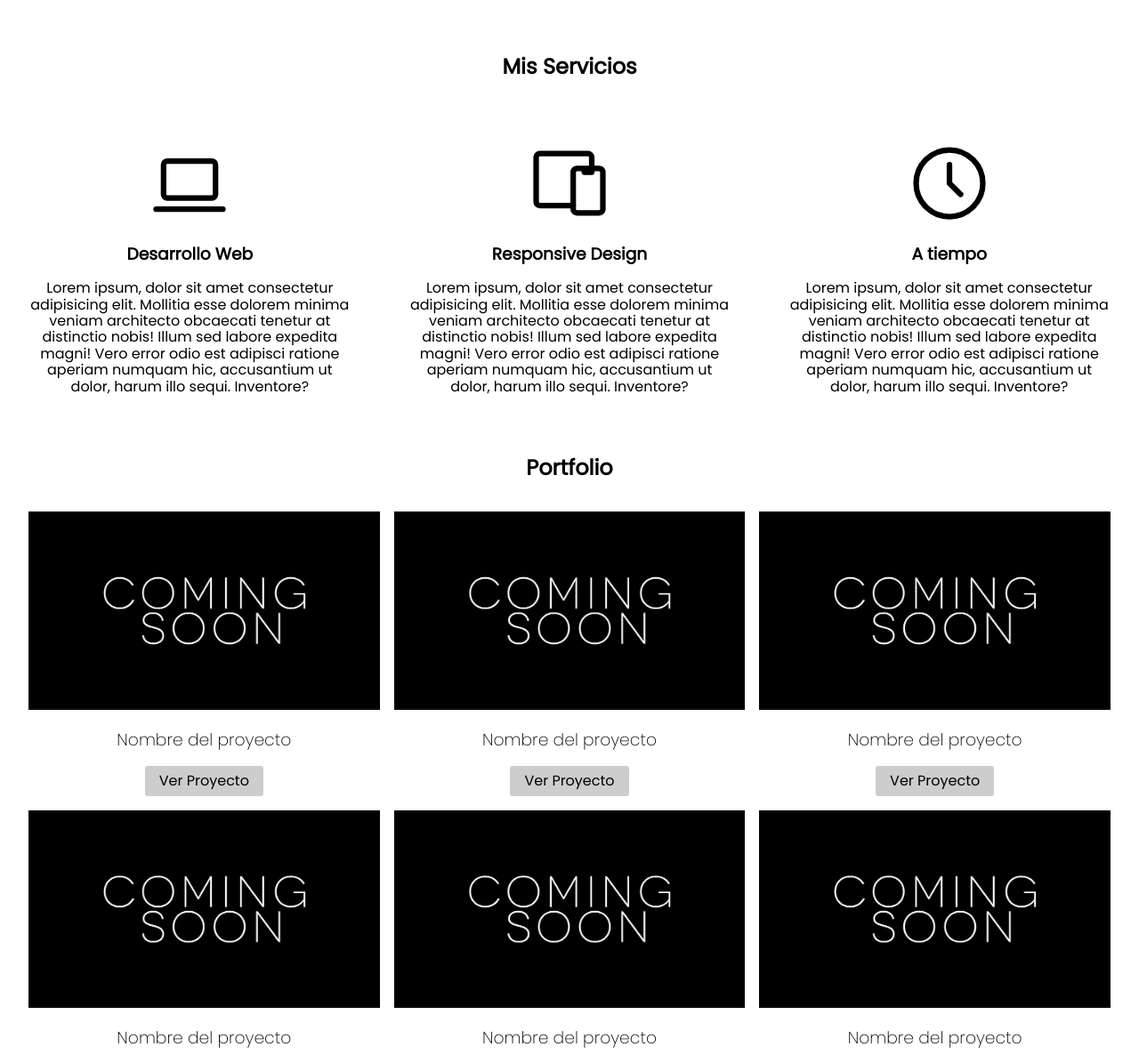
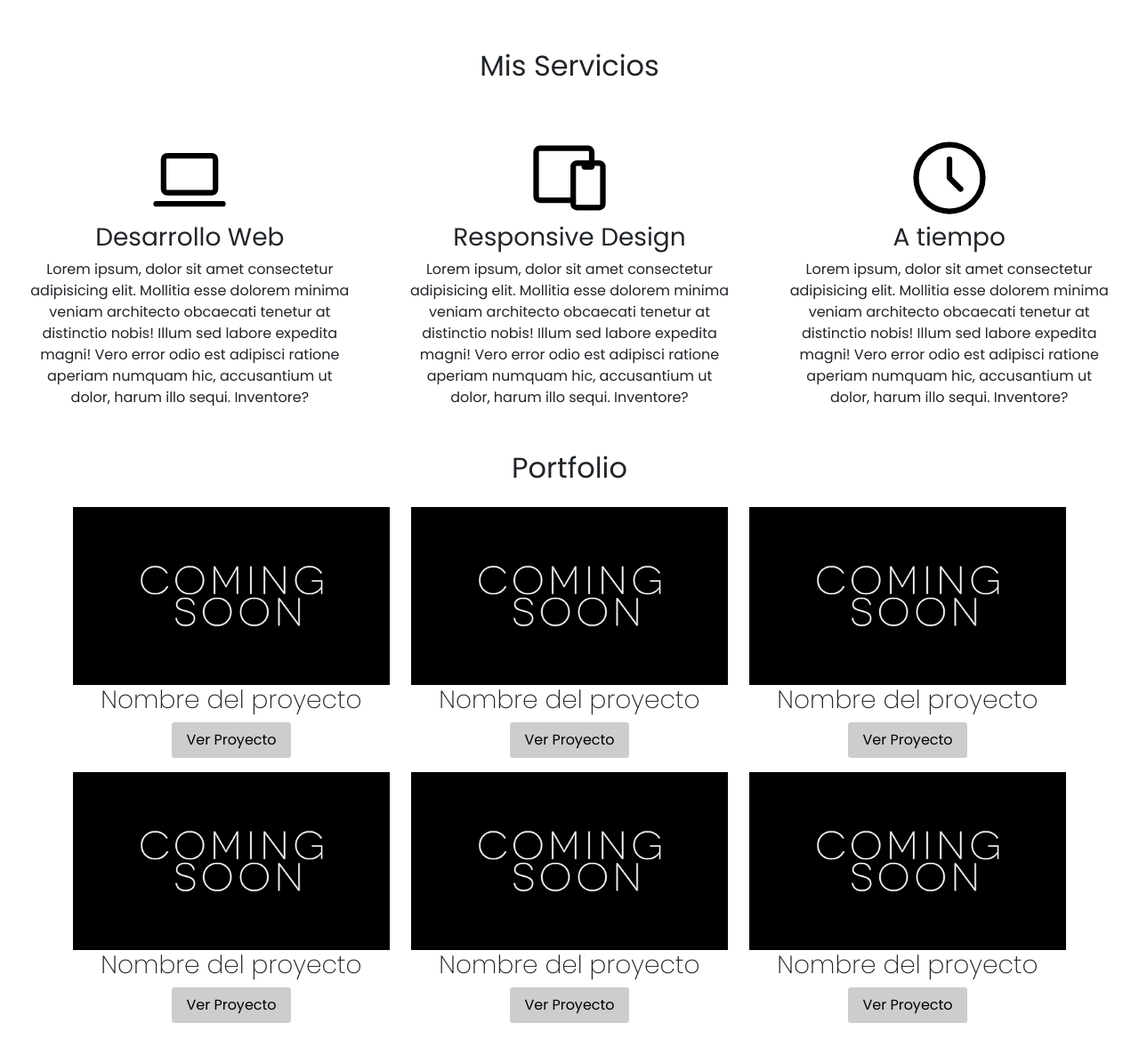
Before and after one commit to JoseAlvarezMartinez/Proyecto-AlvarezMartinez, a plain HTML site: page index.html in a window 1280 px wide. Shown: the part 1292-2478 px from the top of the page at 89% size. Drawn offline with nearby package versions, Linux system fonts and the light colour scheme.

Commit message:
Se agrego bootstrap al main del proyecto

```diff
--- a/CSS/styles.css
+++ b/CSS/styles.css
@@ -307,6 +307,7 @@ html {
     }
     .navegacion__enlace:hover,.navegacion__enlace:focus{
         background-size: 100% 2px;
+        color:var(--blanco)
     }
     /*Sobre mi*/
     .sobre-mi__texto{
--- a/index.html
+++ b/index.html
@@ -5,14 +5,19 @@
     <meta http-equiv="X-UA-Compatible" content="IE=edge" />
     <meta name="viewport" content="width=device-width, initial-scale=1.0" />
     <title>José Alvarez Martinez</title>
+    <!-- Google Fonts -->
     <link rel="preconnect" href="https://fonts.googleapis.com" />
     <link rel="preconnect" href="https://fonts.gstatic.com" crossorigin />
     <link
       href="https://fonts.googleapis.com/css2?family=Poppins:wght@100;200;400&display=swap"
       rel="stylesheet"
     />
+    <!-- Normalize -->
     <link rel="preload" href="CSS/normalize.css" as="style" />
     <link rel="stylesheet" href="CSS/normalize.css" />
+    <!-- Bootstrap -->
+    <link href="https://cdn.jsdelivr.net/npm/bootstrap@5.1.3/dist/css/bootstrap.min.css" rel="stylesheet" integrity="sha384-1BmE4kWBq78iYhFldvKuhfTAU6auU8tT94WrHftjDbrCEXSU1oBoqyl2QvZ6jIW3" crossorigin="anonymous">
+    <!-- CSS -->
     <link rel="preload" href="CSS/styles.css" as="style" />
     <link rel="stylesheet" href="CSS/styles.css" />
   </head>
@@ -220,49 +225,56 @@
    <main id="portfolio" class="portfolio">
     <h2 class="portfolio__h2 texto-centrado">Portfolio</h2>
 
-      <div class="contendor-portfolio">
-        <div class="proyecto">
-          <img class="proyecto__imagen" src="img/coomingsoon.jpg" alt="Imagen de la portada del proximo proyecto">
+
+      <div class="container">
+        <div class="row">
+          <div class="col-xs-12 col-sm-6 col-lg-4">
+            <img class="proyecto__imagen" src="IMG/coomingsoon.jpg" alt="">
             <h3 class="proyecto__h3 texto-centrado">Nombre del proyecto</h3>
               <div class="proyecto-boton-centrado">
                 <button class="proyecto__boton">Ver Proyecto</button>
               </div>
           </div>
-        <div class="proyecto">
-          <img class="proyecto__imagen" src="img/coomingsoon.jpg" alt="Imagen de la portada del proximo proyecto">
+          <div class="col-xs-12 col-sm-6 col-lg-4">
+            <img class="proyecto__imagen" src="IMG/coomingsoon.jpg" alt="">
               <h3 class="proyecto__h3 texto-centrado">Nombre del proyecto</h3>
               <div class="proyecto-boton-centrado">
                 <button class="proyecto__boton">Ver Proyecto</button>
               </div>
           </div>
-        <div class="proyecto">
-          <img class="proyecto__imagen" src="img/coomingsoon.jpg" alt="Imagen de la portada del proximo proyecto">
+          <div class="col-xs-12 col-sm-6 col-lg-4">
+            <img class="proyecto__imagen" src="IMG/coomingsoon.jpg" alt="">
               <h3 class="proyecto__h3 texto-centrado">Nombre del proyecto</h3>
               <div class="proyecto-boton-centrado">
                 <button class="proyecto__boton">Ver Proyecto</button>
               </div>
           </div>
-        <div class="proyecto">
-          <img class="proyecto__imagen" src="img/coomingsoon.jpg" alt="Imagen de la portada del proximo proyecto">
+          <div class="col-xs-12 col-sm-6 col-lg-4">
+            <img class="proyecto__imagen" src="IMG/coomingsoon.jpg" alt="">
               <h3 class="proyecto__h3 texto-centrado">Nombre del proyecto</h3>
               <div class="proyecto-boton-centrado">
                 <button class="proyecto__boton">Ver Proyecto</button>
               </div>
           </div>
-        <div class="proyecto">
-          <img class="proyecto__imagen" src="img/coomingsoon.jpg" alt="Imagen de la portada del proximo proyecto">
+          <div class="col-xs-12 col-sm-6 col-lg-4">
+            <img class="proyecto__imagen" src="IMG/coomingsoon.jpg" alt="">
               <h3 class="proyecto__h3 texto-centrado">Nombre del proyecto</h3>
               <div class="proyecto-boton-centrado">
                 <button class="proyecto__boton">Ver Proyecto</button>
               </div>
           </div>
-        <div class="proyecto">
-          <img class="proyecto__imagen" src="img/coomingsoon.jpg" alt="Imagen de la portada del proximo proyecto">
+          <div class="col-xs-12 col-sm-6 col-lg-4">
+            <img class="proyecto__imagen" src="IMG/coomingsoon.jpg" alt="">
               <h3 class="proyecto__h3 texto-centrado">Nombre del proyecto</h3>
               <div class="proyecto-boton-centrado">
                 <button class="proyecto__boton">Ver Proyecto</button>
               </div>
           </div>
+        </div>
+
+      </div>
+
+
     </div>
   </main>
   <!-- Fin del portfolio -->
@@ -305,5 +317,7 @@
     <footer class="footer">
       <p class="footer__texto texto-centrado">Todos los derechos reservados &copy;</p>
     </footer>
+
+    <script src="https://cdn.jsdelivr.net/npm/bootstrap@5.1.3/dist/js/bootstrap.bundle.min.js" integrity="sha384-ka7Sk0Gln4gmtz2MlQnikT1wXgYsOg+OMhuP+IlRH9sENBO0LRn5q+8nbTov4+1p" crossorigin="anonymous"></script>
   </body>
 </html>
```
Lines whose indentation alone changed are shown as unchanged.
